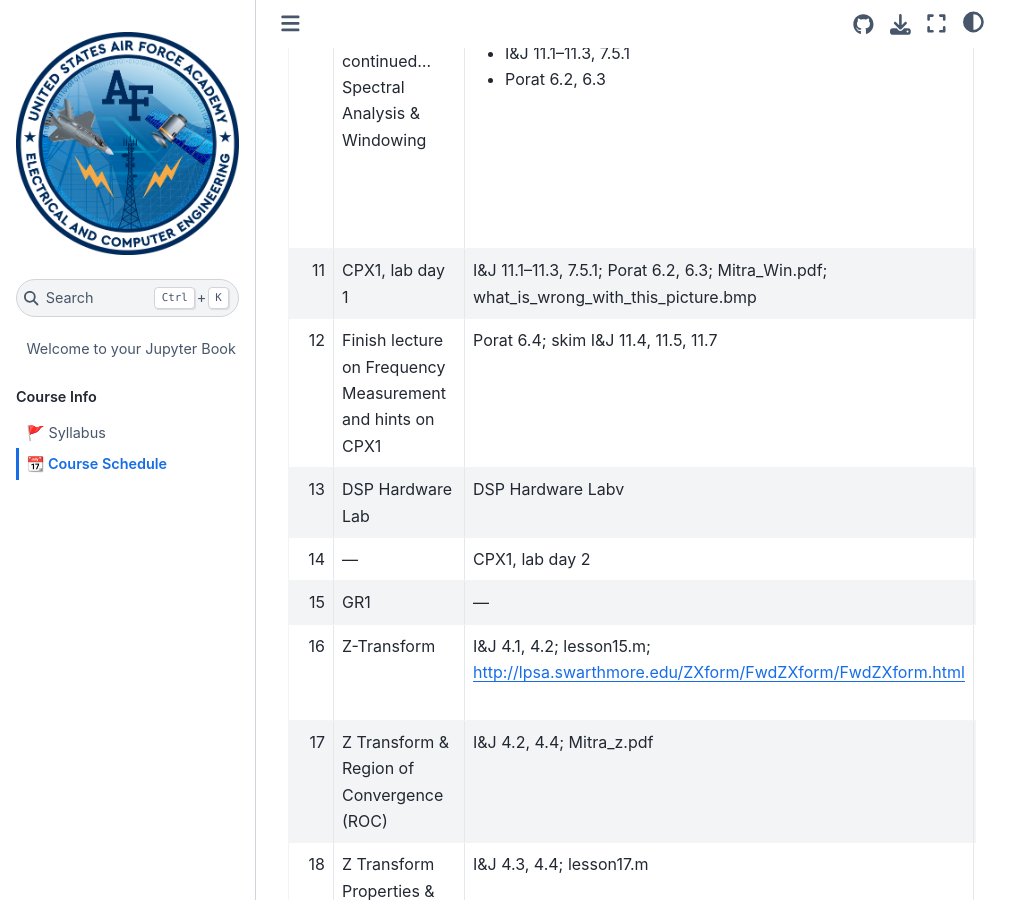
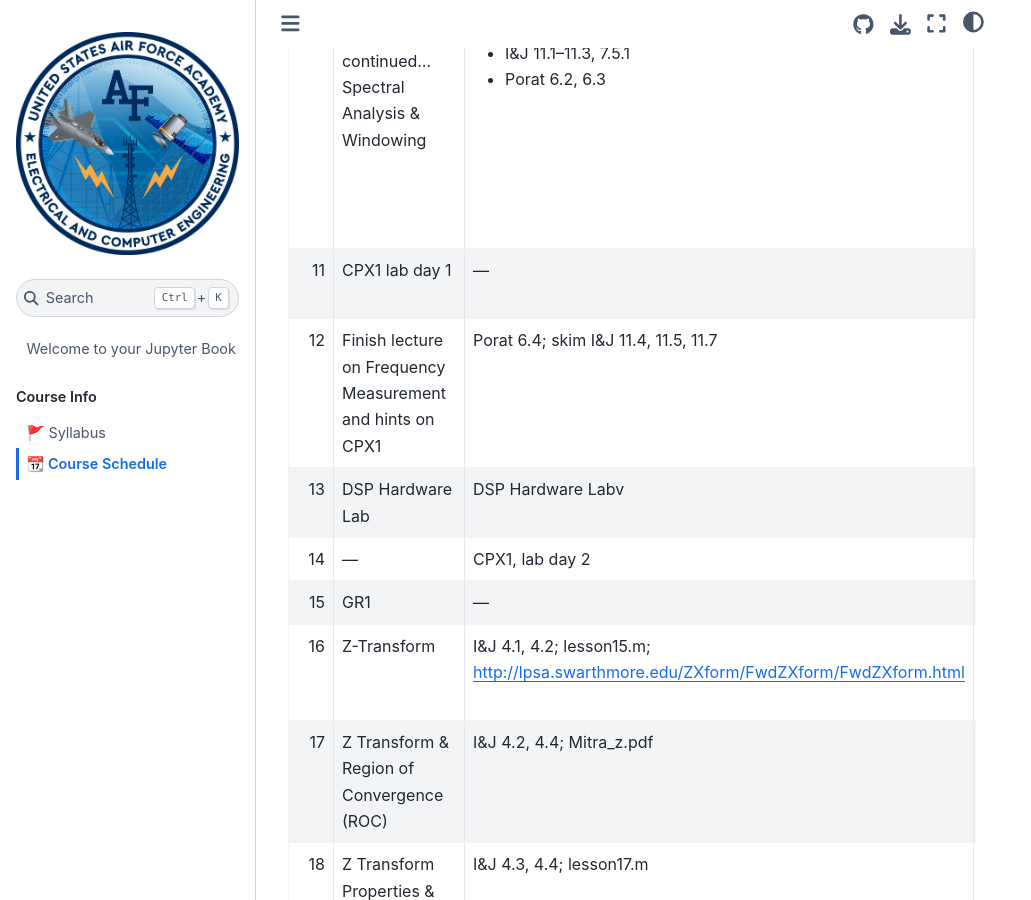
Before and after one commit to USAFA-ECE/ece434, a Jupyter Book: the page built from book/schedule.md, in a window 1280 px wide and 900 px high, scrolled down 2270 px. Shown: the whole window, without its empty margins (0-1031 px from the left). Built offline with Jupyter Book 1.0.4 settings and Sphinx 7.4.7 and the Sphinx Book theme 1.1.4, drawn with Linux system fonts in a browser that asks for light colours.

Commit message:
Update schedule.md

```diff
--- a/book/schedule.md
+++ b/book/schedule.md
@@ -17,8 +17,8 @@
 | 7 | Discrete Fourier Transform (DFT) and Properties | <ul><li>I&J 3.3, 11.3.1.4</li><li>Porat_Zeros.pdf</li><li>This would be a good lesson for a pop-quiz, covering lessons 1–6.</li></ul>  | <ul><li>I&J 3.11</li><li>[example_problem](handouts/ExampleProblem.pdf)</li></ul>  | <ul><li>[freqleak.m](handouts/freqleak.m)</li><li>[iex5_8.m](handouts/iex5_8.m)</li><li>[freqleak.py](handouts/freqleak.py)</li><li>[iex5_8.py](handouts/iex5_8.py)</li><li>[Rect-sinc demo](handouts/Rect-SincDemoV3.pptx)</li><li>[Lsn  7HW solution](handouts/Lesson07HWSolutions.pdf)</li><li>see Teams for Porat</li></ul>  |
 | 8 | Circular & Linear Convolution | <ul><li>I&J 1.3.1, 3.3, 5.3, Fig 6.7(c)</li><li>[Linear_vs_Circular_Convolution.pdf](handouts/LinearvsCircularConvolution.pdf)</li><li> Mitra_Circular_Convolution</li><li>Mitra_Linear_Conv_FFT</li><li>http://www.jhu.edu/~signals/</li><li>lesson8.m</li></ul> | <ul><li>CPH3</li><li>I&J 5.13, 5.17</li></ul> | <ul><li>[lesson8.m](handouts/lesson8.m)</li><li>[lesson8.py](handouts/lesson8.py)</li><li>[handel.mat](handouts/handel.mat)</li><li>[Comments on CPH3](handouts/CPH3Comments.pdf)</li><li>[Lsn  8HW solution](handouts/Lesson08HWSolutions.pdf)</li><li>see Teams for Mitra</li></ul>  |
 | 9 | Convolution, part 2... intro to FFT | <ul><li>I&J 3.4, 3.5</li><li>[More_on_the_FFT.pdf](handouts/More_on_the_FFT.pdf)</li><li>ziemer_fft</li></ul> | I&J 3.15, 3.27 | <ul><li>[lesson9.m](handouts/lesson9.m)</li><li>[lesson9.py](handouts/lesson9.py)</li><li>see Teams for Ziemer</li></ul> |
-| 10 | FFT continued... Spectral Analysis & Windowing | <ul><li>I&J 11.1–11.3, 7.5.1</li><li>Porat 6.2, 6.3</li></ul> | — | <ul><li>I_J_7_5</li><li>[Rect-sinc demo](handouts/Rect-SincDemoV3.pptx)</li><li>[window_characteristics](hadnouts/window_characteristics.pdf)</li><li>[window_charts](handouts/window_charts.pdf)</li><li>[window_overlay](window_overlay.pdf) </li><li>[Lsn  10HW solution](handouts/Lesson10HWSolutions.pdf)</li><li>see Teams for Porat</li></ul>  |
-| 11 | CPX1, lab day 1  | I&J 11.1–11.3, 7.5.1; Porat 6.2, 6.3; Mitra_Win.pdf; what_is_wrong_with_this_picture.bmp | CPH4b — CPX1 (due taps lesson M14) | lesson10.m; windemo.m; winuse.m |
+| 10 | FFT continued... Spectral Analysis & Windowing | <ul><li>I&J 11.1–11.3, 7.5.1</li><li>Porat 6.2, 6.3</li></ul> | CPH4b | <ul><li>I_J_7_5</li><li>[Rect-sinc demo](handouts/Rect-SincDemoV3.pptx)</li><li>[window_characteristics](hadnouts/window_characteristics.pdf)</li><li>[window_charts](handouts/window_charts.pdf)</li><li>[window_overlay](window_overlay.pdf) </li><li>[Lsn  10HW solution](handouts/Lesson10HWSolutions.pdf)</li><li>see Teams for Porat</li></ul>  |
+| 11 | CPX1 lab day 1  | — |  CPX1 (due taps lesson M14) | lesson10.m; windemo.m; winuse.m |
 | 12 | Finish lecture on Frequency Measurement and hints on CPX1 | Porat 6.4; skim I&J 11.4, 11.5, 11.7 | In Class Problem | I_J_7_5; Rect-sinc demo; window_characteristics; window_charts; window_overlay | — |
 | 13 | DSP Hardware Lab  | DSP Hardware Labv | — | Rect-sinc demo | — |
 | 14 | — | CPX1, lab day 2 | — | — | — |
```
